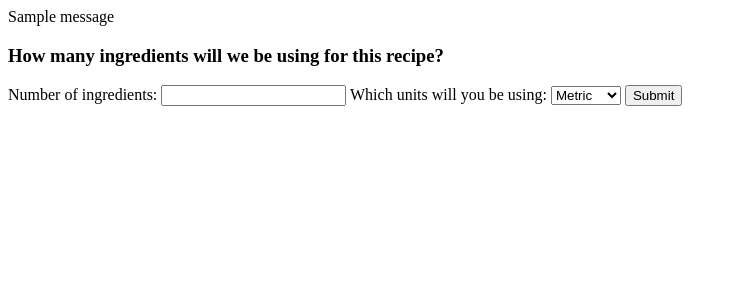
After one commit to phil-keita/web-final-project, a Flask app: page /ingredients/ in a window 1280 px wide. The commit adds this page. Shown: the top 300 px of the page, without its empty margins (0-737 px from the left). Run offline with Flask 2, Linux system fonts and the light colour scheme; a user stored in the database is signed in; tables that the repository leaves empty hold one stand-in row (values such as "Sample post"); one stand-in notice (Sample message) is shown.

Commit message:
Made some big changes to the recipe making process. Before user go to /post/ I set up a route /ingredients/ that allows user to choose how many ingredients will be in their recipe and what units of measure they will be suing. The ingredients route allows the post route to dynamically create ingredient fields to adjust for however many they wish to enter. Let me know what you guys think and if you see any big issues.

```diff
--- a/app.py
+++ b/app.py
@@ -6,7 +6,7 @@ from sqlalchemy import desc
 from flask_login import login_required, login_user, LoginManager, logout_user, UserMixin
 import os
 
-from userform import Login_form, Register_Form, Post_Form, Comment_Form
+from userform import Login_form, Register_Form, Post_Form, Comment_Form, PrePostForm
 
 app = Flask(__name__)
 script_dir = os.path.abspath(os.path.dirname(__file__))
@@ -44,7 +44,6 @@ class Comment(db.Model):
     user_id = db.Column(db.Unicode, db.ForeignKey('Users.id'))
     text = db.Column(db.Unicode, nullable=False)
     rating = db.Column(db.Unicode, nullable=False)
-
 with app.app_context():
     db.drop_all()
     db.create_all()
@@ -110,11 +109,39 @@ def post_register(): #TODO: REGISTER PAGE
 
     return redirect(url_for('index'))
 
+@app.get("/ingredients/")
+@login_required
+def get_pre_post():
+    form = PrePostForm()
+    return render_template("prepost.html", form=form)
+
+
+@app.post("/ingredients/")
+@login_required
+def post_pre_post():
+    form = PrePostForm()
+    if not form.validate():
+        for field,error in form.errors.items():
+            flash(f"{field} - {error}")
+        return redirect(url_for("get_pre_post"))
+
+    ingredients = form.num_ingredients.data
+    units = form.units.data
+    print(units)
+    session['num_ingredients'] = ingredients
+    session['units'] = units
+
+    return redirect(url_for("get_post"))
+
+
 @app.get("/post/")
 @login_required
 def get_post():
     form = Post_Form()
-    return render_template("post.html", form=form)
+    num = session['num_ingredients']
+    units = session['units']
+
+    return render_template("post.html", form=form, num=num, units=units)
 
 @app.post("/post/")
 @login_required
--- /dev/null
+++ b/templates/prepost.html
@@ -0,0 +1,31 @@
+<!DOCTYPE html>
+<html lang="en">
+
+<head>
+    <meta charset="UTF-8">
+    <meta http-equiv="X-UA-Compatible" content="IE=edge">
+    <meta name="viewport" content="width=device-width, initial-scale=1.0">
+    <title>Document</title>
+</head>
+
+<body>
+    <div class="container">
+        {% for message in get_flashed_messages() %}
+        <div class="alert alert-wwarning alert-dismissible fade show" role="alert">
+            {{message}}
+        </div>
+        {% endfor %}
+    </div>
+
+    <form action="/ingredients/" method="post">
+        {{ form.hidden_tag() }}
+        <h3>How many ingredients will we be using for this recipe?</h3>
+        {{ form.num_ingredients.label }}
+        {{ form.num_ingredients }}
+        {{ form.units.label }}
+        {{ form.units }}
+        {{ form.submit }}
+
+</body>
+
+</html>
--- a/userform.py
+++ b/userform.py
@@ -1,6 +1,6 @@
-from flask_wtf import FlaskForm
-from wtforms.fields import StringField, SubmitField, EmailField, SelectField
-from wtforms.validators import InputRequired, Email, Length, EqualTo
+from flask_wtf import FlaskForm, Form
+from wtforms.fields import StringField, SubmitField, EmailField, SelectField, FieldList, FormField, IntegerField
+from wtforms.validators import InputRequired, Email, Length, EqualTo, NumberRange, Optional
 
 class Register_Form(FlaskForm):
     username = StringField("Username ", validators=[InputRequired()])
@@ -14,9 +14,24 @@ class Login_form(FlaskForm):
     password = StringField("Password", validators=[InputRequired()])
     submit = SubmitField("Submit")
 
+class PrePostForm(FlaskForm):
+    num_ingredients = IntegerField("Number of ingredients: ", validators=[InputRequired(), NumberRange(min=1)])
+    units = SelectField("Which units will you be using: ", choices=("Metric", "Imperial"), validators=[InputRequired()] )
+    submit = SubmitField("Submit")
+
+
+
+class IngrediantForm(Form):
+    name = StringField('Ingrediant:', validators=[InputRequired()])
+    quantity = IntegerField('Quantity:' , validators=[InputRequired(), NumberRange(min=1)])
+
+
 class Post_Form(FlaskForm):
     post_name = StringField("Title ", validators=[InputRequired()])
+    ingredients = FieldList(FormField(IngrediantForm), min_entries=1)
     recipe = StringField("Enter Recipe Here ", validators=[InputRequired()])
+    im_units = SelectField('Units:', choices=('tsp', 'tbsp', 'floz', 'cup', 'gal', 'oz', 'lb'), validators=[Optional()])
+    m_units = SelectField('Units:', choices=('ml', 'l', 'mg', 'g', 'kg'), validators=[Optional()])
     submit = SubmitField("Post")
     #TODO: ADD HERE IF NEEDED
 
```
Also changed, not shown: static/styles/style.css (+14 -9 lines), templates/post.html (+18 -0 lines), articles.sqlite3.
